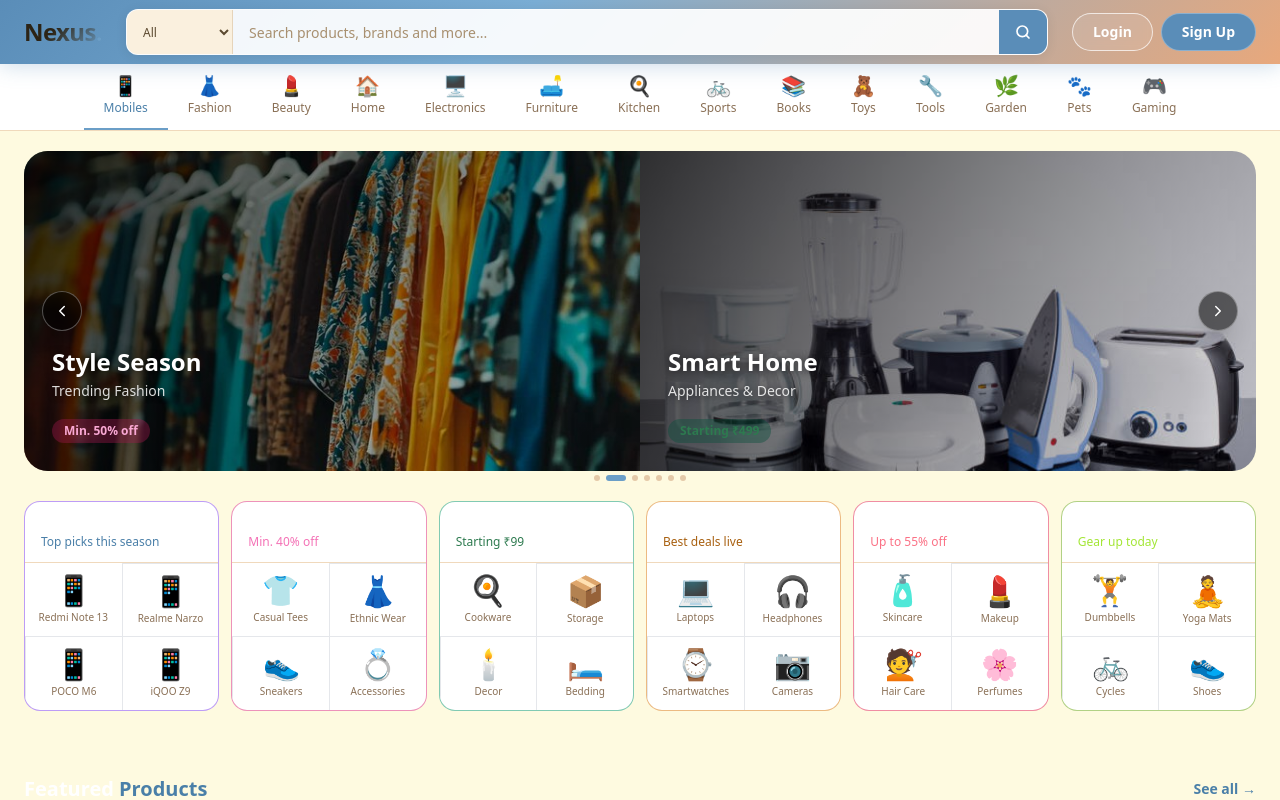
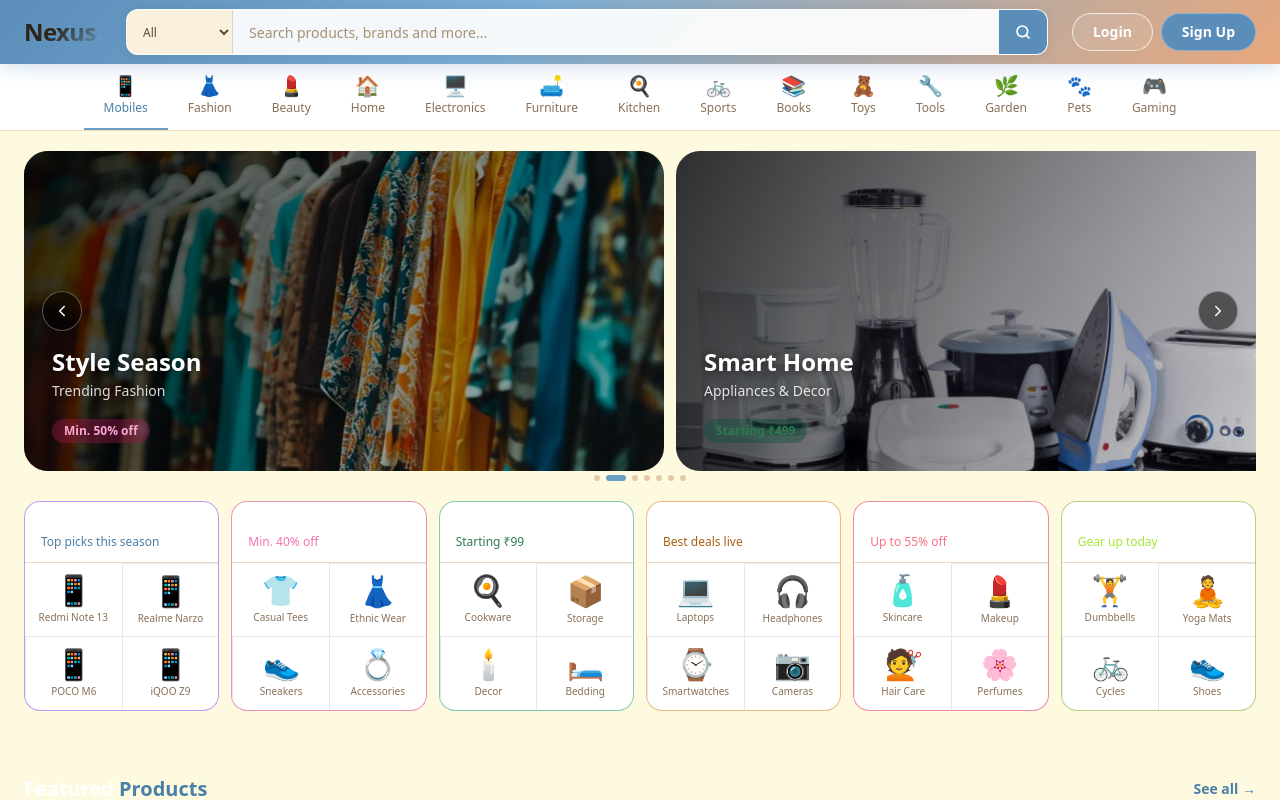
Before and after one commit to HimanshuEcommerceCollections/e-commerce-ui, a Next.js app: page / in a window 1280 px wide. Shown: the top 800 px of the page. Built offline with nearby package versions, Linux system fonts and the light colour scheme.

Commit message:
Caraousel sliding sorted

```diff
--- a/src/app/globals.css
+++ b/src/app/globals.css
@@ -331,14 +331,19 @@
   .carousel-viewport {
     position: relative;
     overflow: hidden;
-    border-radius: var(--radius-2xl);
   }
   .carousel-track {
     display: flex;
+    gap: 12px;
   }
   .carousel-slide {
     flex-shrink: 0;
-    @apply cursor-pointer relative overflow-hidden min-h-[320px];
+    width: 50vw;
+    min-height: 320px;
+    border-radius: var(--radius-2xl);
+    overflow: hidden;
+    cursor: pointer;
+    position: relative;
   }
   .carousel-slide-overlay {
     @apply absolute inset-0;
--- a/src/components/shared/HeroSection.tsx
+++ b/src/components/shared/HeroSection.tsx
@@ -211,15 +211,10 @@ export default function HeroSection() {
   const dotIdx = ((idx - REAL_START) % REAL_COUNT + REAL_COUNT) % REAL_COUNT;
 
   /* ── Track geometry ──────────────────────────────────────────────────────
-     Viewport  : 100% wide, overflow hidden  →  2 slides visible at once
-     Track     : EXT_COUNT × 50%vw  (= 550% for 11 slides)
-     Each slide: 50% of viewport  =  100/EXT_COUNT % of track
-     Translate : -(idx × 100/EXT_COUNT)% of track
-                 = -(idx × 50)% of viewport  →  one full slide per step ✓
+     Each slide is exactly 50vw wide (CSS) with a 12px gap between slides.
+     Per-step translation = one slide width + one gap = 50vw + 12px.
   ─────────────────────────────────────────────────────────────────────── */
-  const translateX  = `${-(idx * 100) / EXT_COUNT}%`;
-  const trackWidth  = `${EXT_COUNT * 50}%`;
-  const slideWidth  = `${100 / EXT_COUNT}%`;
+  const translateX = `calc(${-idx} * (50vw + 12px))`;
 
   return (
     <div>
@@ -250,7 +245,6 @@ export default function HeroSection() {
           <div
             className="carousel-track"
             style={{
-              width:     trackWidth,
               transform: `translateX(${translateX})`,
               transition: animated
                 ? "transform 0.55s cubic-bezier(0.25, 0.46, 0.45, 0.94)"
@@ -261,7 +255,6 @@ export default function HeroSection() {
               <div
                 key={slide.id}
                 className="carousel-slide"
-                style={{ width: slideWidth }}
               >
                 <Image
                   src={slide.image}
```
